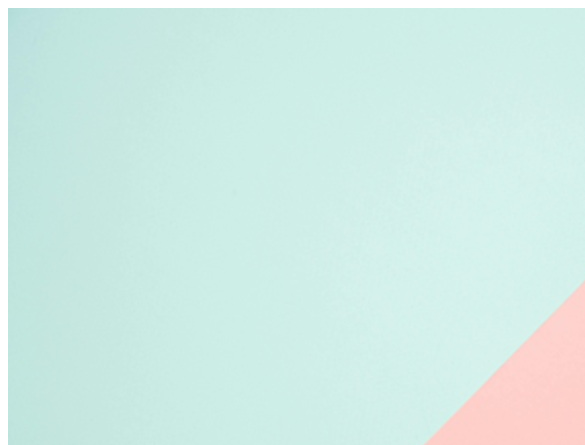
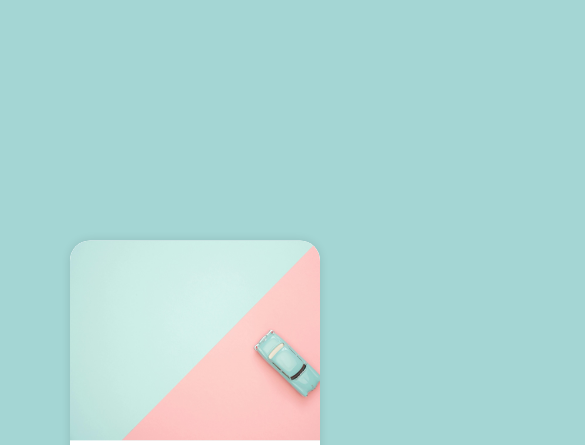
Before and after one commit to brunapsilvestre/log-in-responsive, a plain HTML site: page pages/index.html in a window 390 px wide. Shown: the top 445 px of the page, 585 px wide, since content can reach past the window. Drawn offline with Linux system fonts and the light colour scheme.

Commit message:
create screen mobile

```diff
--- a/pages/index.html
+++ b/pages/index.html
@@ -10,7 +10,6 @@
   <main>
     <section class="login">
       <div class="image">
-        <img src="./../images/background-login.jpg" alt="background-image">
       </div>
       <div class="form">
         <h1>Login</h1>
--- a/styles/style.css
+++ b/styles/style.css
@@ -1 +1,45 @@
 @charset "UTF-8";
+
+* {
+  font-family: system-ui, -apple-system, BlinkMacSystemFont, 'Segoe UI', Roboto, Oxygen, Ubuntu, Cantarell, 'Open Sans', 'Helvetica Neue', sans-serif;
+  margin: 0;
+  padding: 0;
+  box-sizing: border-box;
+}
+
+body, html {
+  background-color: #a4d6d4;
+  height: 100vh;
+  width: 100vw;
+}
+
+main {
+  position: relative;
+  height: 100%;
+  width: 100%;
+}
+
+.login {
+  background-color: #fff;
+  position: absolute;
+  width: 250px;
+  border-radius: 20px;
+  top: 50%;
+  left: 50%;
+  transform: translate(-50%, -50%);
+  overflow: hidden;
+  box-shadow: 0 0 10px #0000001f;
+  display: block;
+}
+
+.image {
+  background: #a4d6d4 url(./../images/background-login.jpg) no-repeat;
+  background-size: cover;
+  height: 200px;
+  border-radius: 20px 20px 0 0;
+}
+
+.form {
+  padding: 10px;
+  display: block;
+}
```
